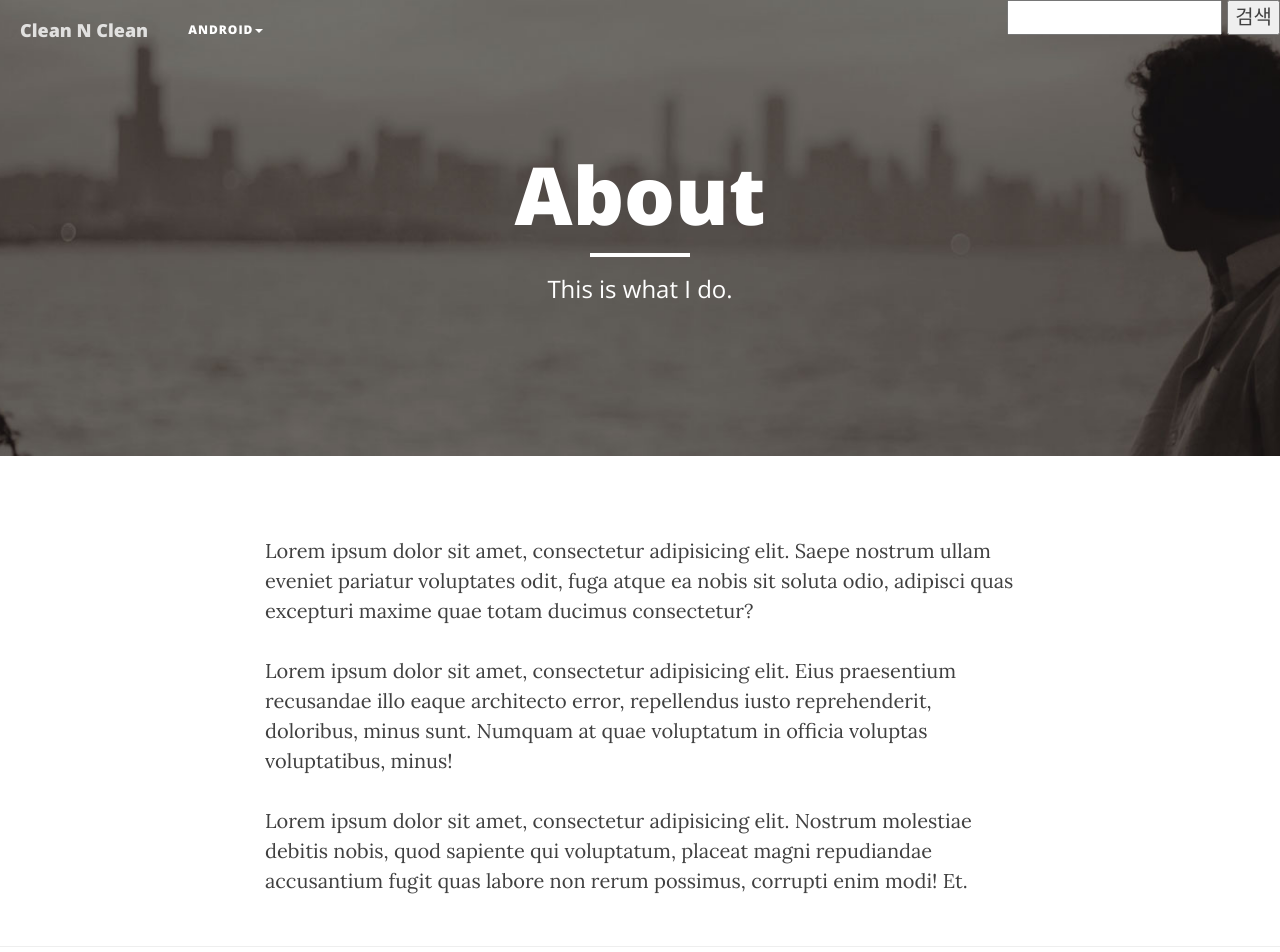
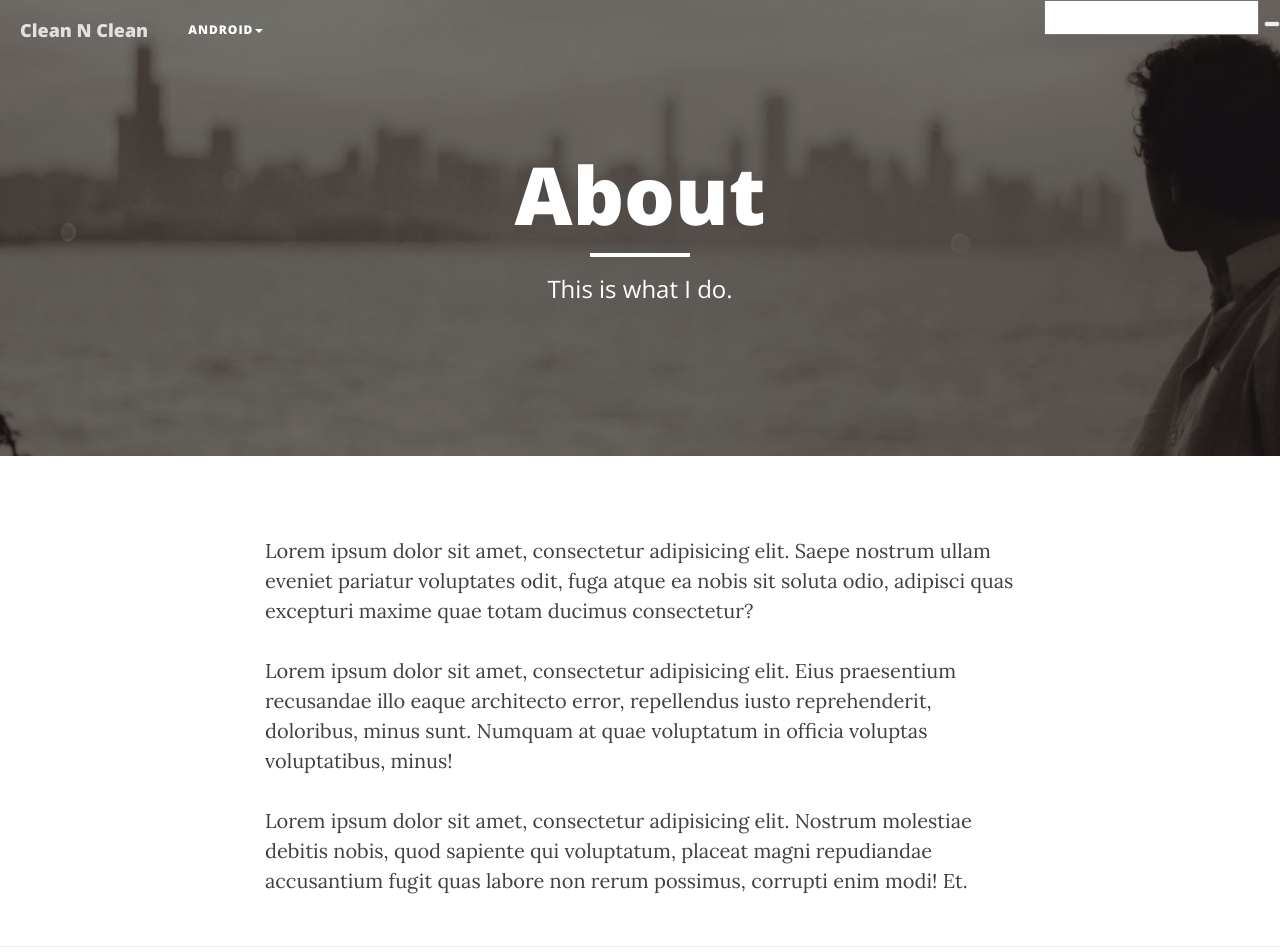
Before and after one commit to bugmakers/bugmakers.github.com, a Jekyll site: the page built from about.html, in a window 1280 px wide. Shown: the top 952 px of the page. Built offline with Jekyll 4.4.1, drawn with Linux system fonts in a browser that asks for light colours; nearby versions of some CDN libraries; Markdown is read by kramdown in place of the engine named in the settings.

Commit message:
Update adsenseSearch.html

```diff
--- a/_includes/adsenseSearch.html
+++ b/_includes/adsenseSearch.html
@@ -4,7 +4,7 @@
     <input type="hidden" name="cx" value="partner-pub-2962708026533144:9403430672" />
     <input type="hidden" name="ie" value="UTF-8" />
     <input type="text" name="q" size="16" />
-    <input type="submit" name="sa" value="&#xac80;&#xc0c9;" />
+    <button type="submit" name="sa" value="&#xac80;&#xc0c9;" />
   </div>
 </form>
 
```
